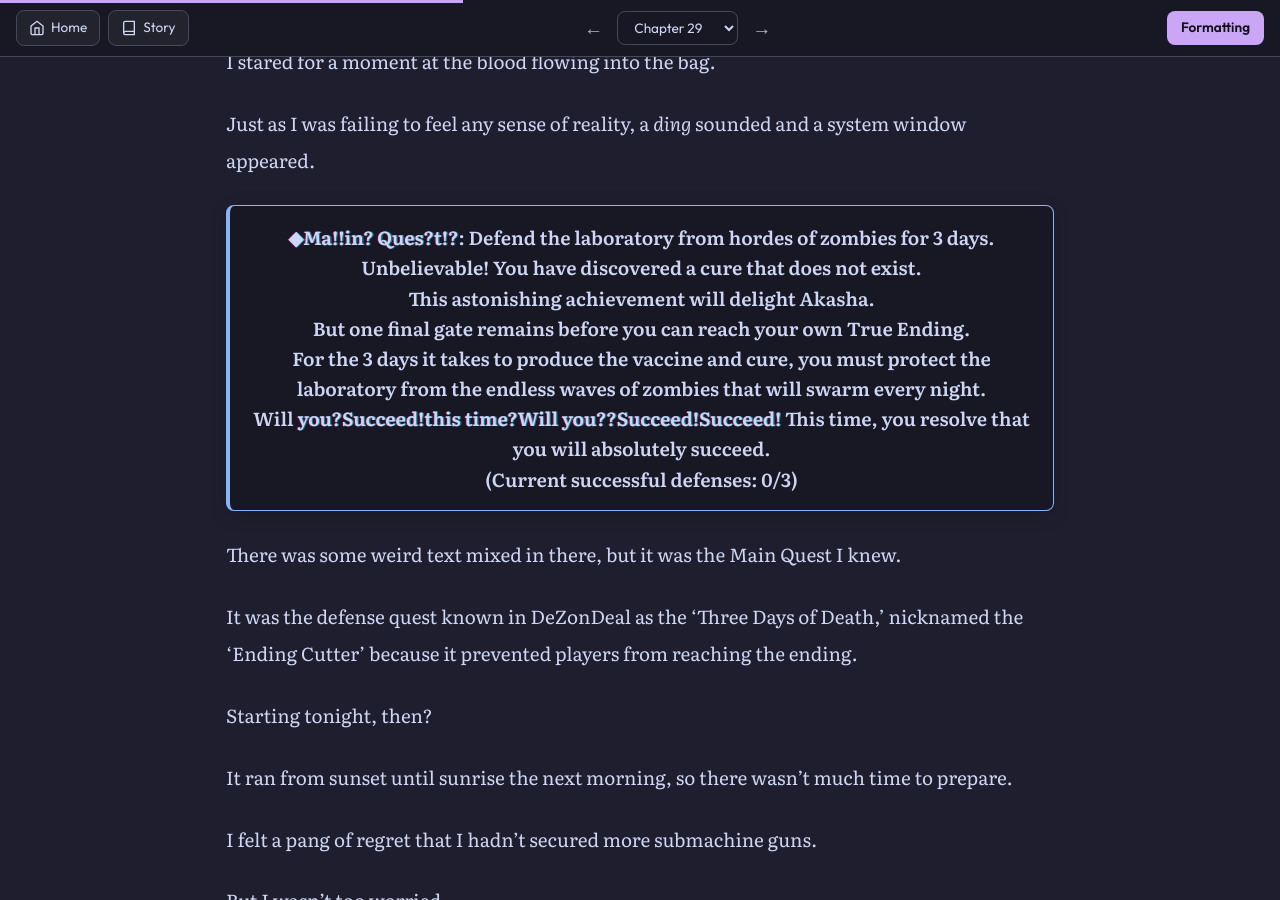
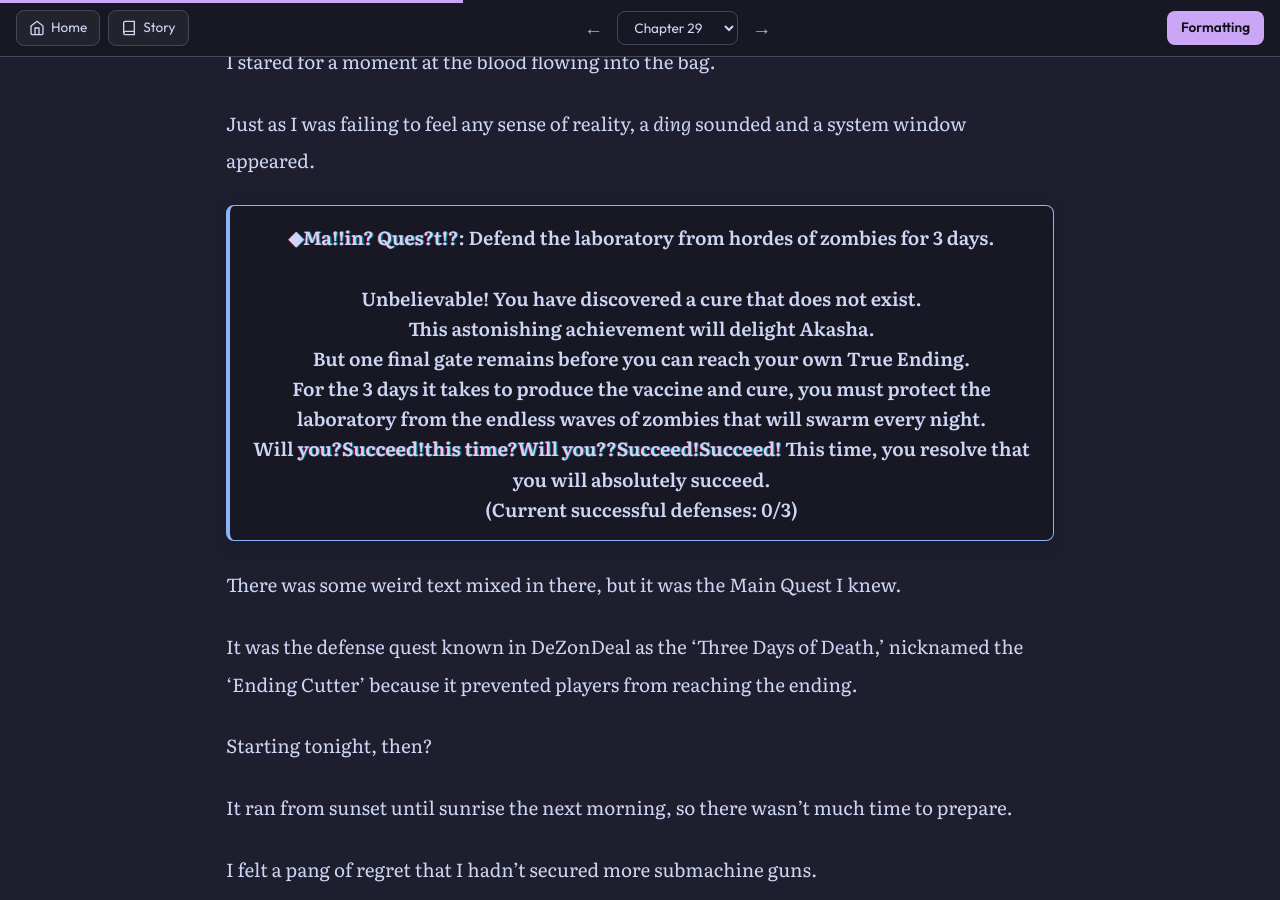
Before and after one commit to soleumn/soleumn.github.io, a Jekyll site: the page built from _chapters/eoshinki/ch29.md, in a window 1280 px wide and 900 px high, scrolled down 4491 px. Built offline with Jekyll 4.4.1, drawn with Linux system fonts in a browser that asks for light colours; comment, search, counter and statistics services are not loaded.

Commit message:
Edit Chapter 29 (via site)

```diff
--- a/_chapters/eoshinki/ch29.md
+++ b/_chapters/eoshinki/ch29.md
@@ -131,7 +131,7 @@ I stared for a moment at the blood flowing into the bag.
 
 Just as I was failing to feel any sense of reality, a *ding* sounded and a system window appeared.
 
-{% include system.html text='<span class="glitch-static" data-text="◆Ma!!in? Ques?t!?">◆Ma!!in? Ques?t!?</span>: Defend the laboratory from hordes of zombies for 3 days.<br>Unbelievable! You have discovered a cure that does not exist.<br>This astonishing achievement will delight Akasha.<br>But one final gate remains before you can reach your own True Ending.<br>For the 3 days it takes to produce the vaccine and cure, you must protect the laboratory from the endless waves of zombies that will swarm every night.<br>Will <span class="glitch-static" data-text="you?Succeed!this time?Will you??Succeed!Succeed!">you?Succeed!this time?Will you??Succeed!Succeed!</span> This time, you resolve that you will absolutely succeed.<br>(Current successful defenses: 0/3)' %}
+{% include system.html text='<span class="glitch-static" data-text="◆Ma!!in? Ques?t!?">◆Ma!!in? Ques?t!?</span>: Defend the laboratory from hordes of zombies for 3 days.<br><br>Unbelievable! You have discovered a cure that does not exist.<br>This astonishing achievement will delight Akasha.<br>But one final gate remains before you can reach your own True Ending.<br>For the 3 days it takes to produce the vaccine and cure, you must protect the laboratory from the endless waves of zombies that will swarm every night.<br>Will <span class="glitch-static" data-text="you?Succeed!this time?Will you??Succeed!Succeed!">you?Succeed!this time?Will you??Succeed!Succeed!</span> This time, you resolve that you will absolutely succeed.<br>(Current successful defenses: 0/3)' %}
 
 There was some weird text mixed in there, but it was the Main Quest I knew.
 
```
